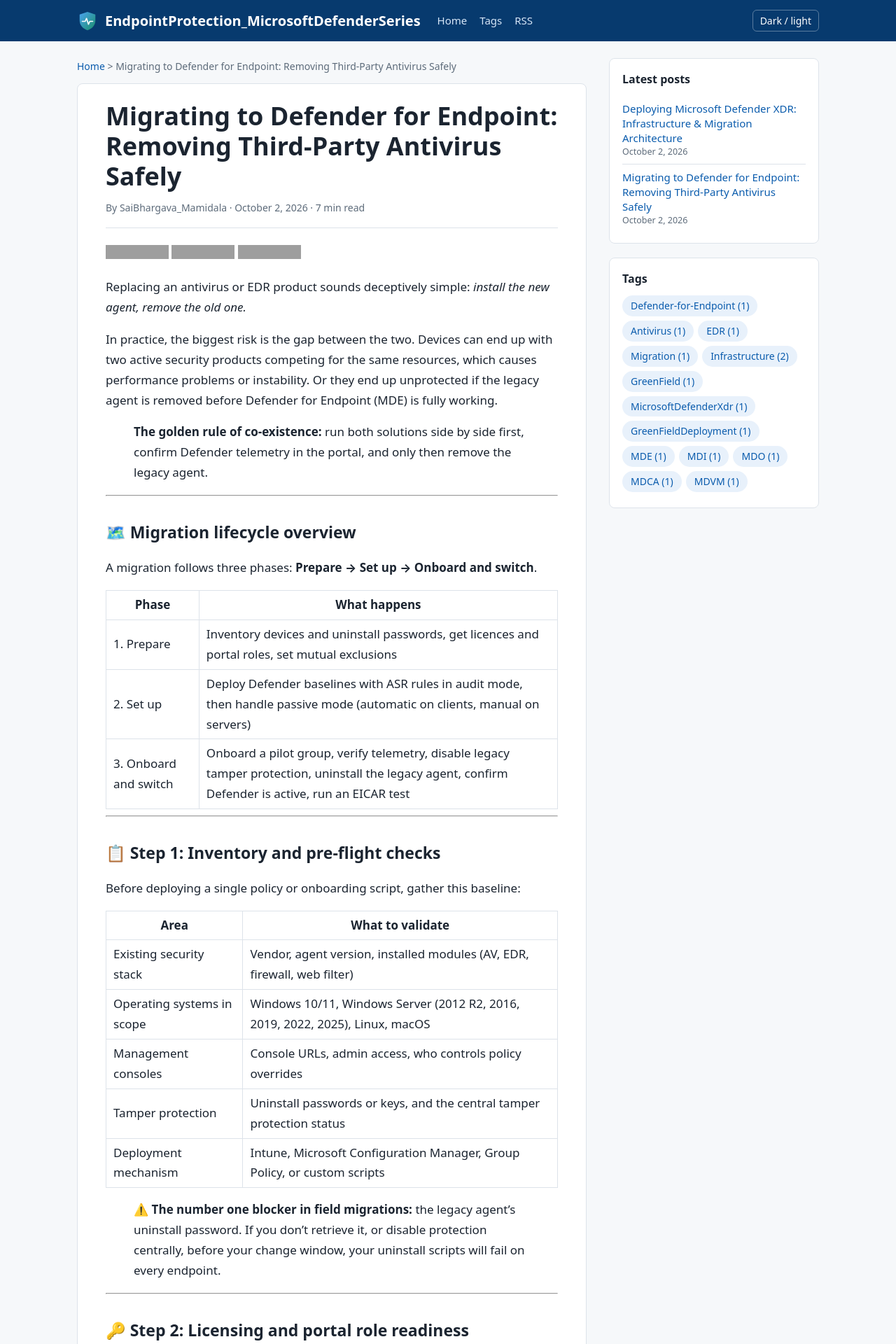
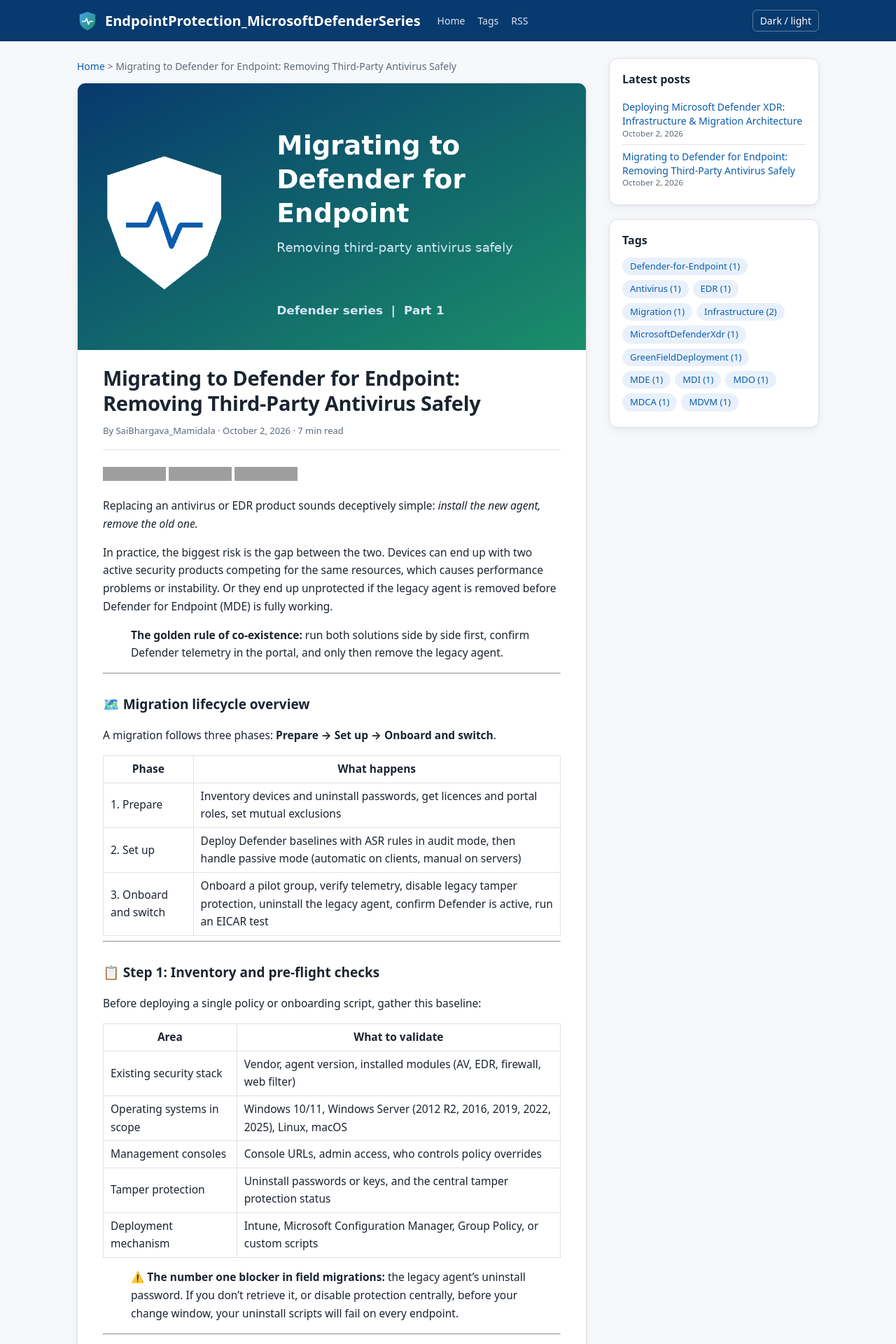
Before and after one commit to saibhargava-mamidala/endpoint_security_blog, a Jekyll site: the page built from _posts/2026-10-02-migrating-to-defender-for-endpoint.md, in a window 1280 px wide. Shown: the top 1920 px of the page at 70% size. Built offline with Jekyll 4.4.1, drawn with Linux system fonts in a browser that asks for light colours; some of the changed text lies outside the part shown; grey boxes are pictures that could not be loaded.

Commit message:
Add files via upload

```diff
--- a/_layouts/post.html
+++ b/_layouts/post.html
@@ -19,6 +19,12 @@
     {% endif %}
 
     <p class="tags">{% for t in page.tags %}<a href="{{ '/tags/' | relative_url }}#{{ t | slugify }}">{{ t }}</a>{% endfor %}</p>
+    <div class="share"><span>Share this post</span>
+      <a href="https://www.linkedin.com/sharing/share-offsite/?url={{ page.url | absolute_url | uri_escape }}" target="_blank" rel="noopener">LinkedIn</a>
+      <a href="https://twitter.com/intent/tweet?url={{ page.url | absolute_url | uri_escape }}&amp;text={{ page.title | uri_escape }}" target="_blank" rel="noopener">X</a>
+      <button type="button" id="copy-link">Copy link</button>
+    </div>
+    <script>document.getElementById('copy-link').addEventListener('click',function(){var b=this;navigator.clipboard.writeText(location.href).then(function(){b.textContent='Copied';setTimeout(function(){b.textContent='Copy link'},1800)})});</script>
     <div class="pn">
       {% if page.previous %}<a href="{{ page.previous.url | relative_url }}">&larr; {{ page.previous.title }}</a>{% else %}<span></span>{% endif %}
       {% if page.next %}<a href="{{ page.next.url | relative_url }}">{{ page.next.title }} &rarr;</a>{% endif %}
--- a/_posts/2026-10-02-migrating-to-defender-for-endpoint.md
+++ b/_posts/2026-10-02-migrating-to-defender-for-endpoint.md
@@ -1,8 +1,9 @@
 ---
 title: "Migrating to Defender for Endpoint: Removing Third-Party Antivirus Safely"
-tags: [Defender-for-Endpoint, Antivirus, EDR, Migration, Infrastructure, GreenField]
-series: Defender
+tags: [Defender-for-Endpoint, Antivirus, EDR, Migration, Infrastructure]
+series: defender
 part: 1
+image: /assets/img/social-part1.png
 ---
 ![Series](https://img.shields.io/badge/Series-Microsoft%20Defender%20XDR-0078D4?style=flat-square&logo=microsoft)
 ![Part](https://img.shields.io/badge/Part-1%20of%205-0078D4?style=flat-square)
--- a/assets/css/style.css
+++ b/assets/css/style.css
@@ -2,14 +2,14 @@
 @media(prefers-color-scheme:dark){:root:not([data-theme="light"]){--bg:#0f151c;--card:#171f29;--ink:#e6ecf2;--muted:#9aa8b6;--line:#26323f;--brand:#6db3f2;--brand-dark:#0b1a2b;--accent:#1c2a3a}}
 :root[data-theme="dark"]{--bg:#0f151c;--card:#171f29;--ink:#e6ecf2;--muted:#9aa8b6;--line:#26323f;--brand:#6db3f2;--brand-dark:#0b1a2b;--accent:#1c2a3a}
 *{box-sizing:border-box}
-body{margin:0;background:var(--bg);color:var(--ink);font:17px/1.7 system-ui,-apple-system,"Segoe UI",Roboto,sans-serif}
+body{margin:0;background:var(--bg);color:var(--ink);font:15.5px/1.65 system-ui,-apple-system,"Segoe UI",Roboto,sans-serif}
 a{color:var(--brand);text-decoration:none}a:hover{text-decoration:underline}
 a:focus-visible,button:focus-visible{outline:3px solid var(--brand);outline-offset:2px}
 h1,h2,h3,nav,.meta,.crumbs,footer,.side,button,.pn,.tags{font-family:system-ui,-apple-system,"Segoe UI",Roboto,sans-serif}
 header.top{background:var(--brand-dark)}
 header.top .in{max-width:1100px;margin:auto;padding:14px 20px;display:flex;align-items:center;gap:24px;flex-wrap:wrap}
 .logo{font:700 20px system-ui,sans-serif;color:#fff}
-nav{display:flex;gap:18px;flex:1}nav a{color:#d6e6f7;font-size:15px}nav a:hover{color:#fff;text-decoration:none}
+nav{display:flex;gap:18px;flex:1}nav a{color:#d6e6f7;font-size:14px}nav a:hover{color:#fff;text-decoration:none}
 #theme{background:transparent;color:#fff;border:1px solid #ffffff55;border-radius:6px;padding:5px 10px;cursor:pointer;font-size:14px}
 .wrap{max-width:1100px;margin:24px auto;padding:0 20px;display:grid;grid-template-columns:minmax(0,1fr) 300px;gap:32px}
 @media(max-width:860px){.wrap{grid-template-columns:1fr}}
@@ -17,23 +17,23 @@
 article{background:var(--card);border:1px solid var(--line);border-radius:8px;overflow:hidden;margin-bottom:20px}
 .hero-img{display:block;width:100%;height:auto}
 .body{padding:24px clamp(18px,4vw,40px) 30px}
-h1{font-size:clamp(26px,4vw,36px);line-height:1.2;margin:0 0 12px}
-.pagetitle{font-size:26px;margin:0 0 16px}
-.item h2{font-size:22px;margin:0 0 4px}
-h2{font-size:23px;margin:32px 0 8px}
-.meta{color:var(--muted);font-size:14px;margin-bottom:18px}
+h1{font-size:clamp(22px,3.2vw,29px);line-height:1.25;margin:0 0 10px;letter-spacing:-.01em}
+.pagetitle{font-size:22px;margin:0 0 16px}
+.item h2{font-size:19px;margin:0 0 4px}
+h2{font-size:19px;margin:28px 0 6px}
+.meta{color:var(--muted);font-size:13px;margin-bottom:18px}
 article>.body>.meta{padding-bottom:16px;border-bottom:1px solid var(--line);margin-bottom:24px}
 img{max-width:100%;height:auto}
-pre{background:#0f151c;color:#e6ecf2;padding:14px;border-radius:6px;overflow-x:auto;font-size:14px;line-height:1.5}
+pre{background:#0f151c;color:#e6ecf2;padding:12px 14px;border-radius:8px;overflow-x:auto;font-size:13px;line-height:1.5}
 code{font-size:.92em}
 table{border-collapse:collapse;display:block;overflow-x:auto}td,th{border:1px solid var(--line);padding:6px 10px}
-.note{background:var(--accent);border-left:4px solid var(--brand);padding:12px 16px;border-radius:4px;font-family:system-ui,sans-serif;font-size:15px;margin-top:28px}
+.note{background:var(--accent);border-left:4px solid var(--brand);padding:12px 16px;border-radius:4px;font-family:system-ui,sans-serif;font-size:14px;margin-top:24px}
 .note ul{margin:8px 0 0;padding-left:20px}
 .pn{display:flex;justify-content:space-between;gap:16px;margin-top:24px;padding-top:16px;border-top:1px solid var(--line);font-size:14px}
-.tags a{display:inline-block;background:var(--accent);border-radius:99px;padding:3px 12px;margin:0 6px 6px 0;font-size:14px}
+.tags a{display:inline-block;background:var(--accent);border-radius:99px;padding:2px 11px;margin:0 6px 6px 0;font-size:13px}
 aside .box{background:var(--card);border:1px solid var(--line);border-radius:8px;padding:16px 18px;margin-bottom:20px}
 aside h3{font-size:16px;margin:0 0 10px}aside ul{list-style:none;padding:0;margin:0}
-aside li{padding:8px 0;border-top:1px solid var(--line);font-size:15px;line-height:1.4}aside li:first-child{border-top:0}
+aside li{padding:7px 0;border-top:1px solid var(--line);font-size:14px;line-height:1.4}aside li:first-child{border-top:0}
 aside small{display:block;color:var(--muted)}
 footer{text-align:center;color:var(--muted);font-size:14px;padding:28px 20px 40px}
 .avatar{width:28px;height:28px;border-radius:50%;object-fit:cover;vertical-align:middle;margin-right:8px}
@@ -42,3 +42,11 @@
 @media(max-width:640px){.item.has-thumb{grid-template-columns:1fr}.item .thumb{min-height:0;aspect-ratio:16/7}}
 .logo{display:inline-flex;align-items:center;gap:10px}
 pre,code{font-family:ui-monospace,SFMono-Regular,Menlo,Consolas,monospace}
+
+article,aside .box{border-radius:12px;box-shadow:0 1px 3px rgba(16,24,40,.06),0 4px 14px rgba(16,24,40,.05)}
+.body{padding:22px clamp(18px,4vw,36px) 28px}
+article .body p,article .body li{max-width:75ch}
+.share{display:flex;flex-wrap:wrap;align-items:center;gap:8px;margin-top:22px;font:13px system-ui,sans-serif}
+.share span{color:var(--muted)}
+.share a,.share button{display:inline-block;padding:6px 14px;border:0;border-radius:99px;background:var(--accent);color:var(--brand);font:600 13px system-ui,sans-serif;cursor:pointer}
+.share a:hover,.share button:hover{background:var(--brand);color:var(--bg);text-decoration:none}
```
Also changed, not shown: assets/img/social-part1.png (added).
